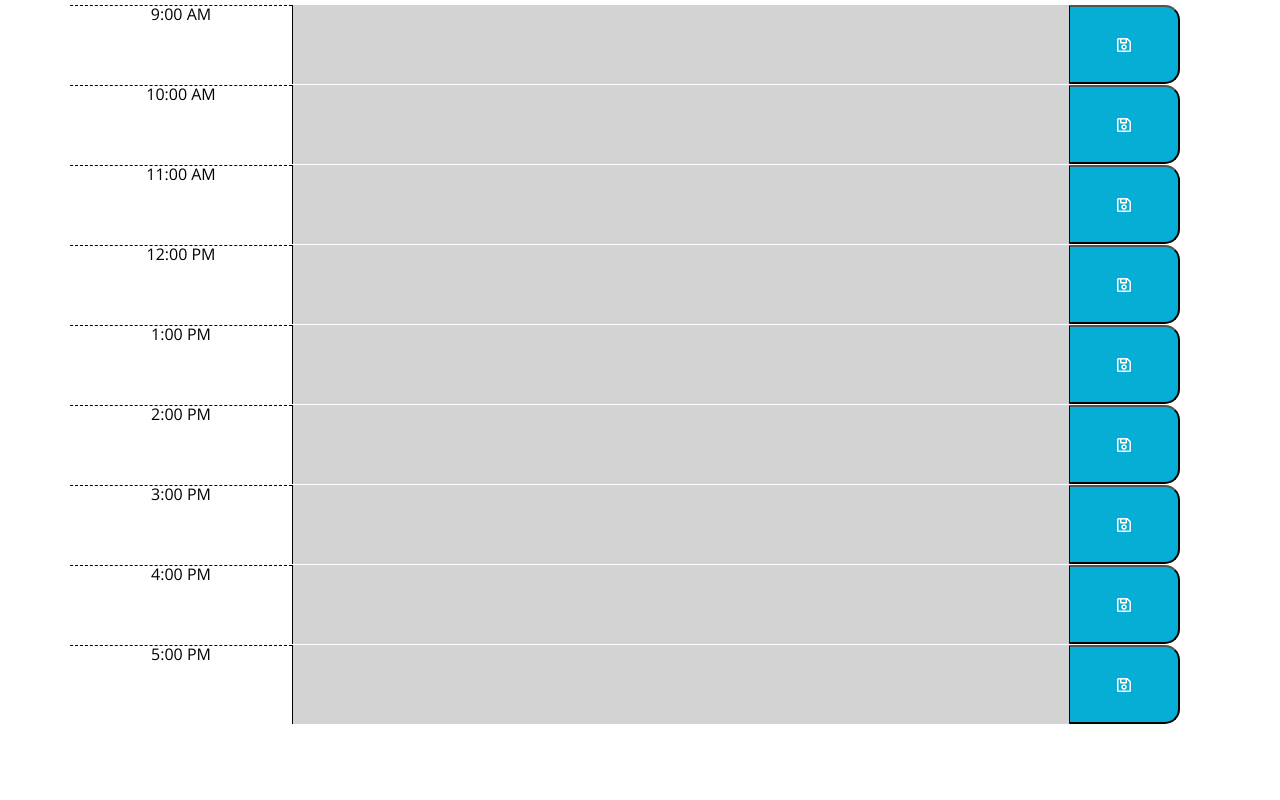
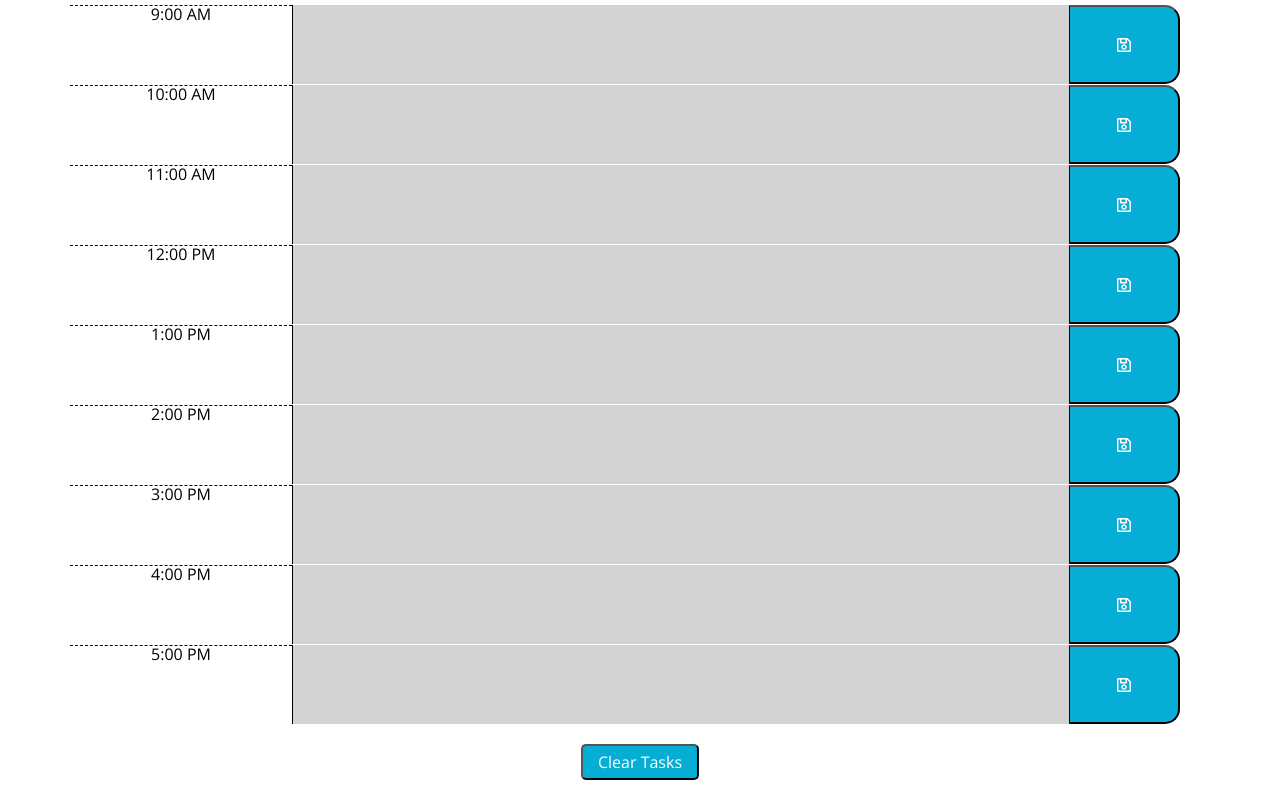
Before and after one commit to nvalline/day-planner, a plain HTML site: page index.html in a window 1280 px wide. Shown: the part 332-1132 px from the top of the page. Before the commit the page ends 1056 px from the top, so only its background shows below. Drawn offline with nearby package versions, Linux system fonts and the light colour scheme.

Commit message:
added button to clear tasks and styled

```diff
--- a/index.html
+++ b/index.html
@@ -19,8 +19,10 @@
     <p class="lead">A simple calendar app for scheduling your work day</p>
     <p id="currentDay" class="lead"></p>
   </header>
-  <div class="container">
-  </div>
+  <!-- Day Planner Content -->
+  <div class="container"></div>
+  <!-- button to clear tasks -->
+  <button id="clearBtn" class="clearBtn">Clear Tasks</button>
 
   <script src="https://code.jquery.com/jquery-3.4.1.min.js"></script>
   <script src="https://cdnjs.cloudflare.com/ajax/libs/moment.js/2.24.0/moment.min.js"></script>
--- a/style.css
+++ b/style.css
@@ -77,3 +77,20 @@ textarea{
   font-size: 20px;
   transition: all .3s ease-in-out;
 }
+
+.clearBtn {
+  position: relative;
+  top: 20px;
+  left: 50%;
+  transform: translateX(-50%);
+  margin-bottom: 40px;
+  padding: 8px 15px;
+  background-color: #06AED5;
+  color: white;
+  border-radius: 5px;
+}
+
+.clearBtn:hover {
+  background-color: #248196;
+  transition: all .3s ease-in-out;
+}
```
